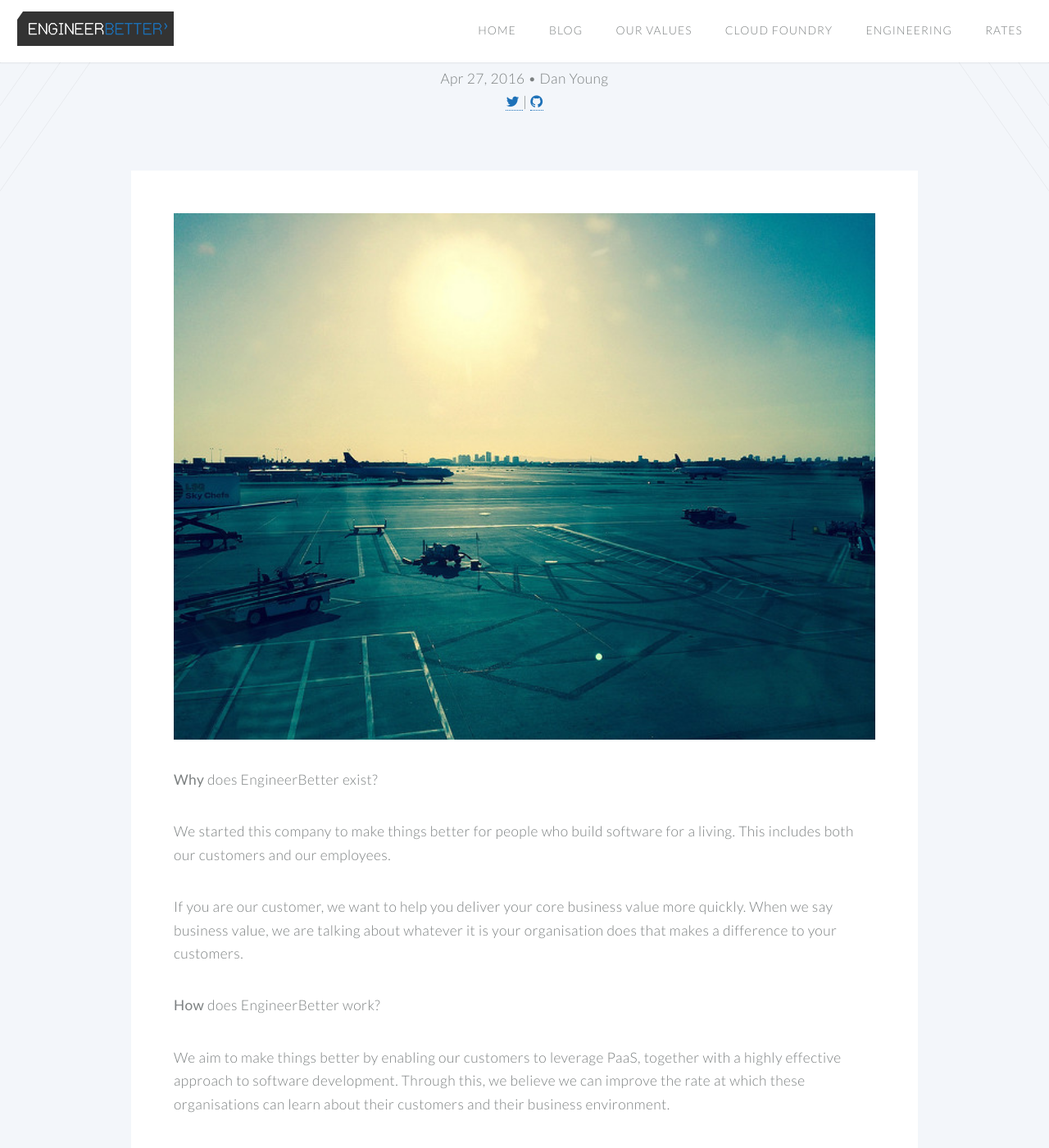
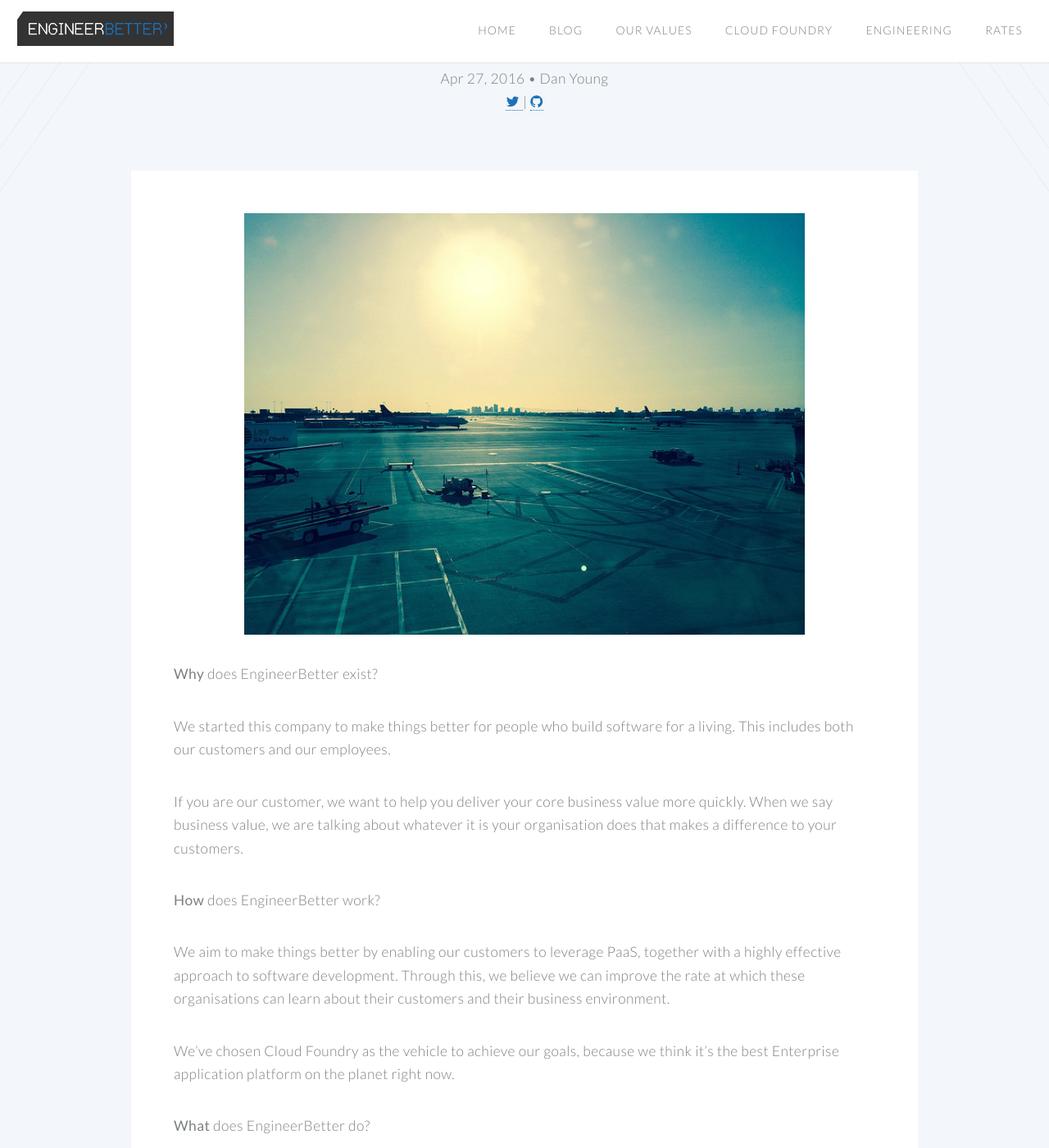
Before and after one commit to DanielJonesEB/engineerbetter.com, a Jekyll site: the page built from _posts/2016-04-27-why-engineerbetter.markdown, in a window 1280 px wide and 1400 px high, scrolled down 200 px. Shown: the whole window at 82% size. Built offline with Jekyll 4.4.1, drawn with Linux system fonts in a browser that asks for light colours.

Commit message:
reinstate topnav bar on homepage

```diff
--- a/_layouts/landing-page.html
+++ b/_layouts/landing-page.html
@@ -4,6 +4,7 @@
   {% include head.html %}
 
   <body class="index">
+    {% include topnav.html %}
     {% include banner.html %}
 
     <div class="page-content">
--- a/css/style.css
+++ b/css/style.css
@@ -257,7 +257,9 @@
 
 		.image.fit {
 			display: block;
-			width: 100%;
+			width: 80%;
+			margin-left: auto;
+			margin-right: auto;
 		}
 
 			.image.fit img {
```
